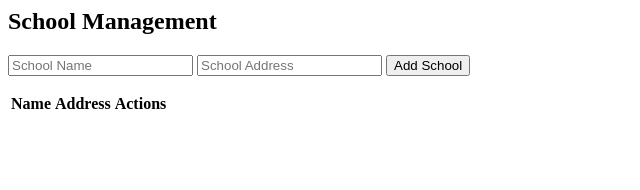
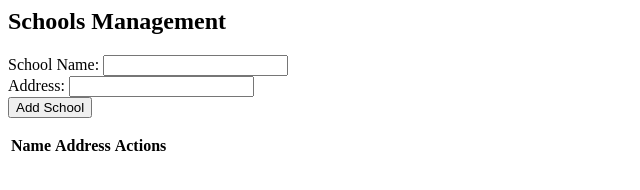
Before and after one commit to LeoncioMitofgo/NfonoApp, an Electron app: page index.html in a window 1200 px wide. Shown: the whole page, without its empty margins (0-640 px from the left). Drawn offline with Linux system fonts and the light colour scheme.

Commit message:
Update index.html to add schools management interface

```diff
--- a/index.html
+++ b/index.html
@@ -1,11 +1,17 @@
-<section id="schools">
-    <h2>School Management</h2>
-    <form id="addSchoolForm">
-        <input type="text" id="schoolName" placeholder="School Name" required />
-        <input type="text" id="schoolAddress" placeholder="School Address" required />
+<div id="section-schools">
+    <h2>Schools Management</h2>
+    <form id="add-school-form">
+        <div>
+            <label for="school-name">School Name:</label>
+            <input type="text" id="school-name" name="school-name" required>
+        </div>
+        <div>
+            <label for="school-address">Address:</label>
+            <input type="text" id="school-address" name="school-address" required>
+        </div>
         <button type="submit">Add School</button>
     </form>
-    <table id="schoolsTable">
+    <table id="schools-table">
         <thead>
             <tr>
                 <th>Name</th>
@@ -14,17 +20,35 @@
             </tr>
         </thead>
         <tbody>
-            <!-- Dynamically populated rows will go here -->
+            <!-- Existing schools will be dynamically populated here -->
         </tbody>
     </table>
-    <div id="editSchoolModal" style="display:none;">
-        <h3>Edit School</h3>
-        <form id="editSchoolForm">
-            <input type="hidden" id="editSchoolId" />
-            <input type="text" id="editSchoolName" required />
-            <input type="text" id="editSchoolAddress" required />
+    <div id="edit-modal" style="display:none;">
+        <h2>Edit School</h2>
+        <form id="edit-school-form">
+            <div>
+                <label for="edit-school-name">School Name:</label>
+                <input type="text" id="edit-school-name" name="edit-school-name" required>
+            </div>
+            <div>
+                <label for="edit-school-address">Address:</label>
+                <input type="text" id="edit-school-address" name="edit-school-address" required>
+            </div>
             <button type="submit">Save Changes</button>
-            <button type="button" onclick="closeModal()">Cancel</button>
         </form>
     </div>
-</section>
+</div>
+<script>
+    document.getElementById('add-school-form').addEventListener('submit', function(event) {
+        event.preventDefault();
+        // Logic to add a new school
+    });
+
+    function openEditModal(school) {
+        // Logic to populate and open the edit modal
+    }
+
+    function deleteSchool(schoolId) {
+        // Logic to delete a school
+    }
+</script>
```
